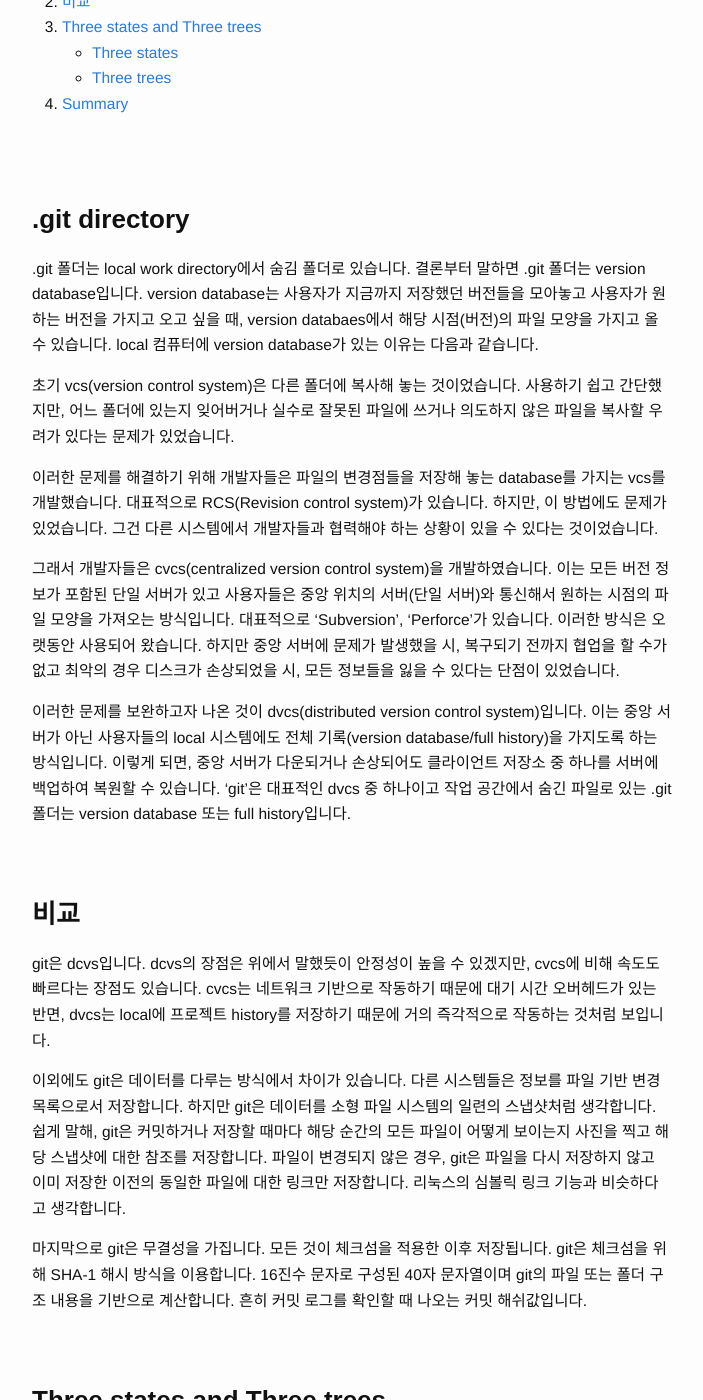
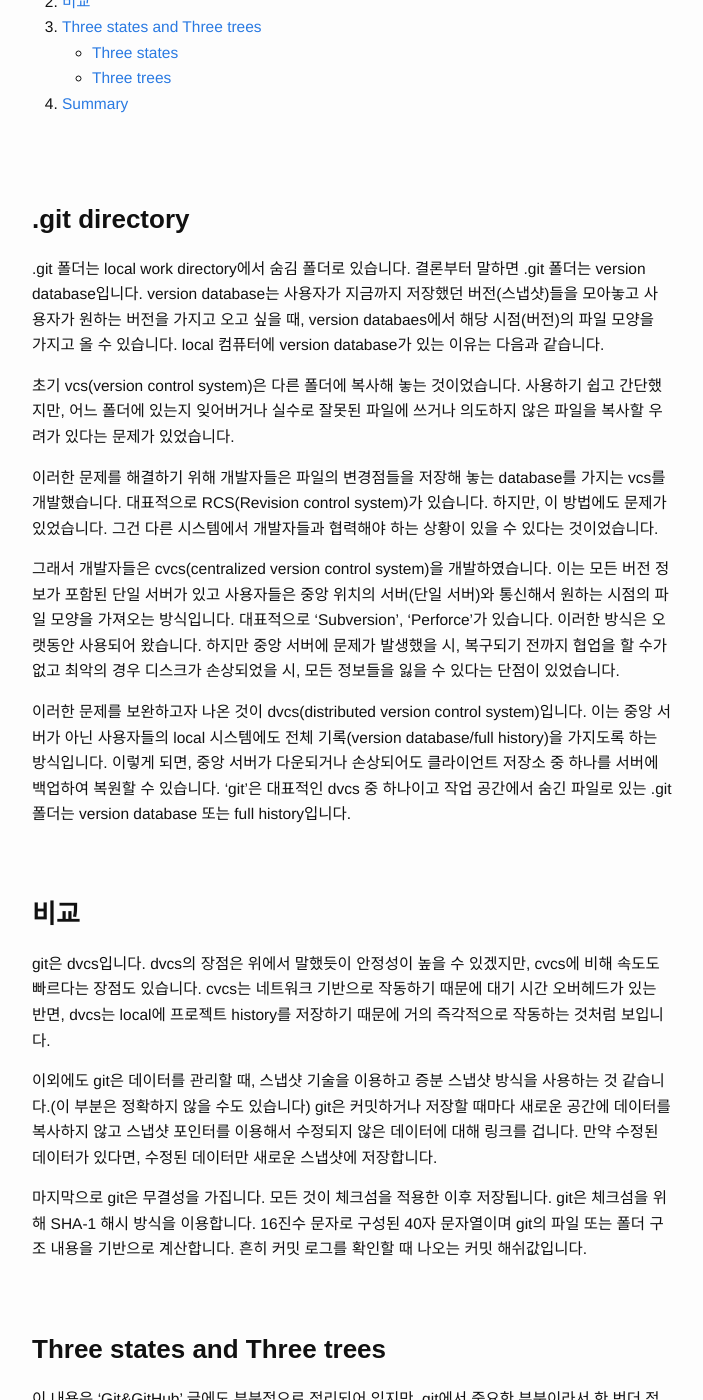
Before and after one commit to Jaeun-Choi98/jaeun-choi98.github.io, a Jekyll site: the page built from _posts/2023-09-22-git_version_database.md, in a window 1280 px wide and 1400 px high, scrolled down 502 px. Shown: the whole window, without its empty margins (288-991 px from the left). Built offline with Jekyll 4.4.1, drawn with Linux system fonts in a browser that asks for light colours.

Commit message:
docs(_posts/git_version_database.md): Revise content

```diff
--- a/_posts/2023-09-22-git_version_database.md
+++ b/_posts/2023-09-22-git_version_database.md
@@ -23,7 +23,7 @@ date:   2023-09-22 11:50:00
 <br>
 
 ### **.git directory**
-.git 폴더는 local work directory에서 숨김 폴더로 있습니다. 결론부터 말하면 .git 폴더는 version database입니다. version database는 사용자가 지금까지 저장했던 버전들을 모아놓고 사용자가 원하는 버전을 가지고 오고 싶을 때, version databaes에서 해당 시점(버전)의 파일 모양을 가지고 올 수 있습니다. local 컴퓨터에 version database가 있는 이유는 다음과 같습니다.
+.git 폴더는 local work directory에서 숨김 폴더로 있습니다. 결론부터 말하면 .git 폴더는 version database입니다. version database는 사용자가 지금까지 저장했던 버전(스냅샷)들을 모아놓고 사용자가 원하는 버전을 가지고 오고 싶을 때, version databaes에서 해당 시점(버전)의 파일 모양을 가지고 올 수 있습니다. local 컴퓨터에 version database가 있는 이유는 다음과 같습니다.
 
 초기 vcs(version control system)은 다른 폴더에 복사해 놓는 것이었습니다. 사용하기 쉽고 간단했지만, 어느 폴더에 있는지 잊어버거나 실수로 잘못된 파일에 쓰거나 의도하지 않은 파일을 복사할 우려가 있다는 문제가 있었습니다.
 
@@ -37,9 +37,9 @@ date:   2023-09-22 11:50:00
 <br>
 
 ### **비교**
-git은 dcvs입니다. dcvs의 장점은 위에서 말했듯이 안정성이 높을 수 있겠지만, cvcs에 비해 속도도 빠르다는 장점도 있습니다. cvcs는 네트워크 기반으로 작동하기 때문에 대기 시간 오버헤드가 있는 반면, dvcs는 local에 프로젝트 history를 저장하기 때문에 거의 즉각적으로 작동하는 것처럼 보입니다.
+git은 dvcs입니다. dvcs의 장점은 위에서 말했듯이 안정성이 높을 수 있겠지만, cvcs에 비해 속도도 빠르다는 장점도 있습니다. cvcs는 네트워크 기반으로 작동하기 때문에 대기 시간 오버헤드가 있는 반면, dvcs는 local에 프로젝트 history를 저장하기 때문에 거의 즉각적으로 작동하는 것처럼 보입니다.
 
-이외에도 git은 데이터를 다루는 방식에서 차이가 있습니다. 다른 시스템들은 정보를 파일 기반 변경 목록으로서 저장합니다. 하지만 git은 데이터를 소형 파일 시스템의 일련의 스냅샷처럼 생각합니다. 쉽게 말해, git은 커밋하거나 저장할 때마다 해당 순간의 모든 파일이 어떻게 보이는지 사진을 찍고 해당 스냅샷에 대한 참조를 저장합니다. 파일이 변경되지 않은 경우, git은 파일을 다시 저장하지 않고 이미 저장한 이전의 동일한 파일에 대한 링크만 저장합니다. 리눅스의 심볼릭 링크 기능과 비슷하다고 생각합니다.
+이외에도 git은 데이터를 관리할 때, 스냅샷 기술을 이용하고 증분 스냅샷 방식을 사용하는 것 같습니다.(이 부분은 정확하지 않을 수도 있습니다) git은 커밋하거나 저장할 때마다 새로운 공간에 데이터를 복사하지 않고 스냅샷 포인터를 이용해서 수정되지 않은 데이터에 대해 링크를 겁니다. 만약 수정된 데이터가 있다면, 수정된 데이터만 새로운 스냅샷에 저장합니다.
 
 마지막으로 git은 무결성을 가집니다. 모든 것이 체크섬을 적용한 이후 저장됩니다. git은 체크섬을 위해 SHA-1 해시 방식을 이용합니다. 16진수 문자로 구성된 40자 문자열이며 git의 파일 또는 폴더 구조 내용을 기반으로 계산합니다. 흔히 커밋 로그를 확인할 때 나오는 커밋 해쉬값입니다.
 <br>
```
